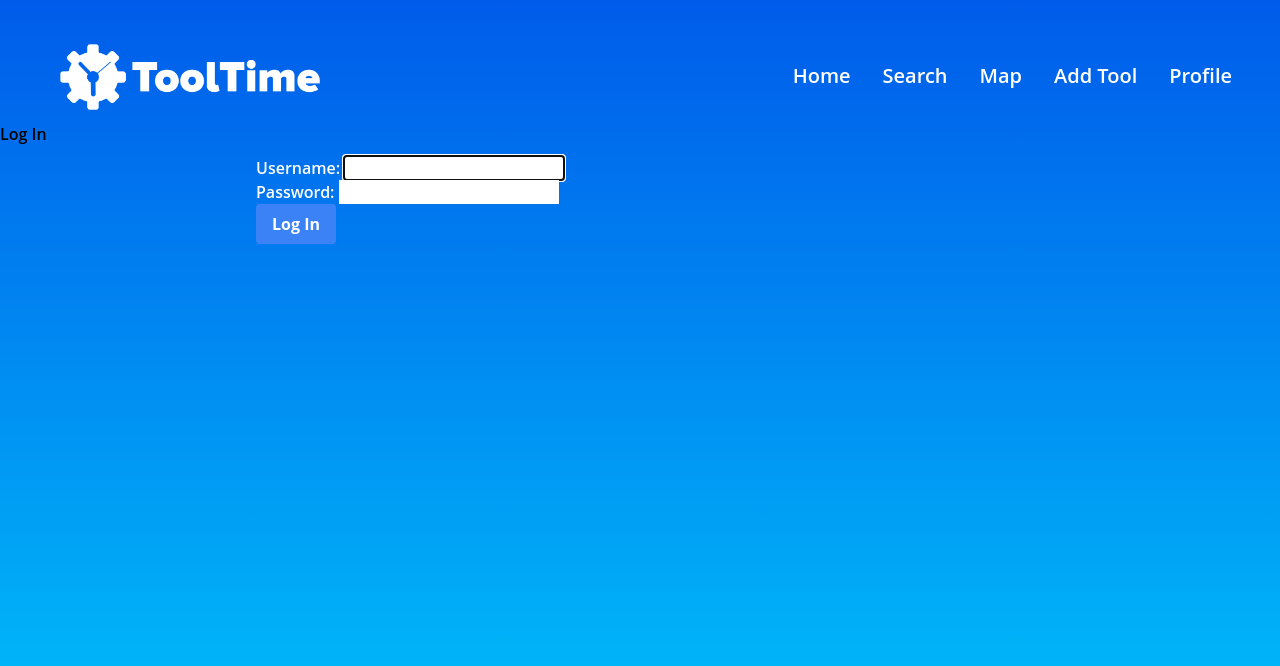
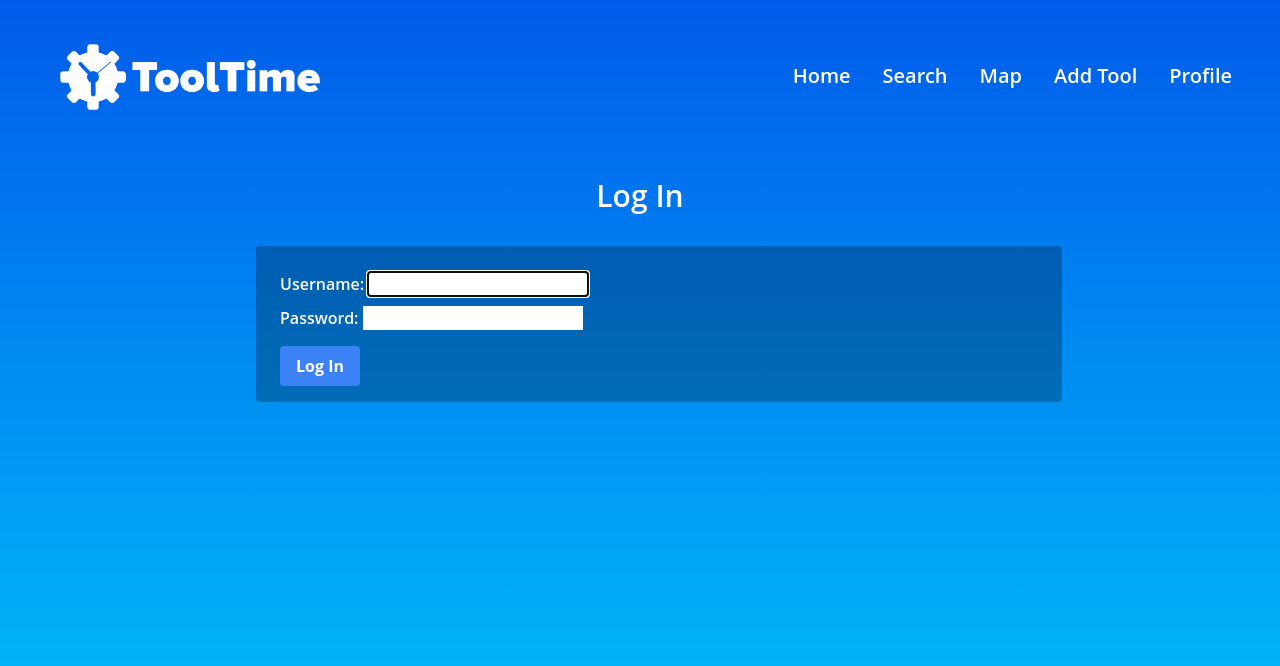
Before and after one commit to jacobef/djangang, a Django app: page /accounts/login/ in a window 1280 px wide. Shown: the top 666 px of the page. Run offline with Django 4.2, Linux system fonts and the light colour scheme; some libraries are stand-ins or nearby versions.

Commit message:
Login page styling

```diff
--- a/djangang/templates/accounts/login.html
+++ b/djangang/templates/accounts/login.html
@@ -3,10 +3,13 @@
 {% block title %}Log In{% endblock %}
 
 {% block content %}
-<h2>Log In</h2>
-<form method="post">
+
+    <div class = "text-white w-[60vw] m-auto mt-8 py-6">
+<h2 class = "text-center mb-8 text-3xl">Log In</h2>
+<form method="post" class = "bg-black/25 py-4 px-6 rounded m-0" >
     {% csrf_token %}
-    {{ form.as_p }}
-    <button class="padding-10 bg-blue-500 hover:bg-blue-700 text-white font-bold py-2 px-4 rounded" type="submit">Log In</button>
+    {{ form.as_ul }}
+    <button class="mt-4 padding-10 bg-blue-500 hover:bg-blue-700 text-white font-bold py-2 px-4 rounded" type="submit">Log In</button>
 </form>
+    </div>
 {% endblock %}
```
